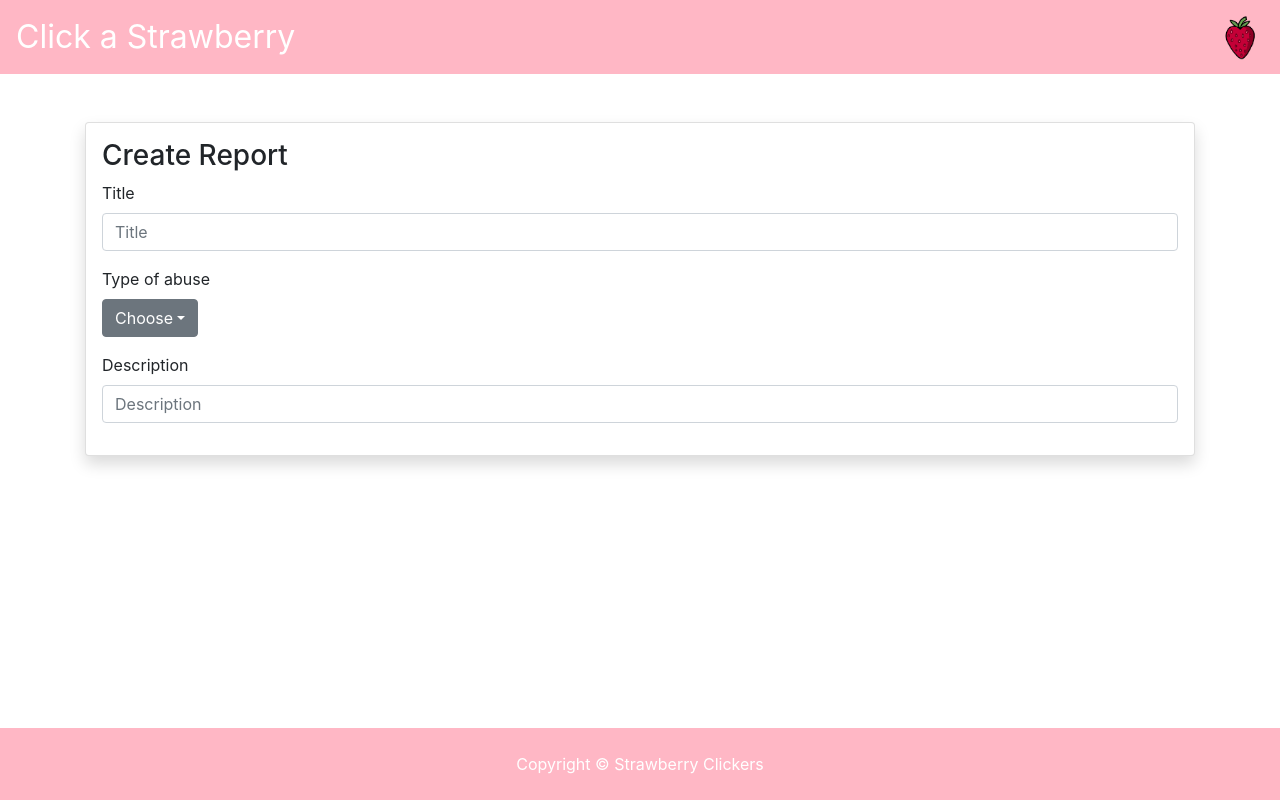
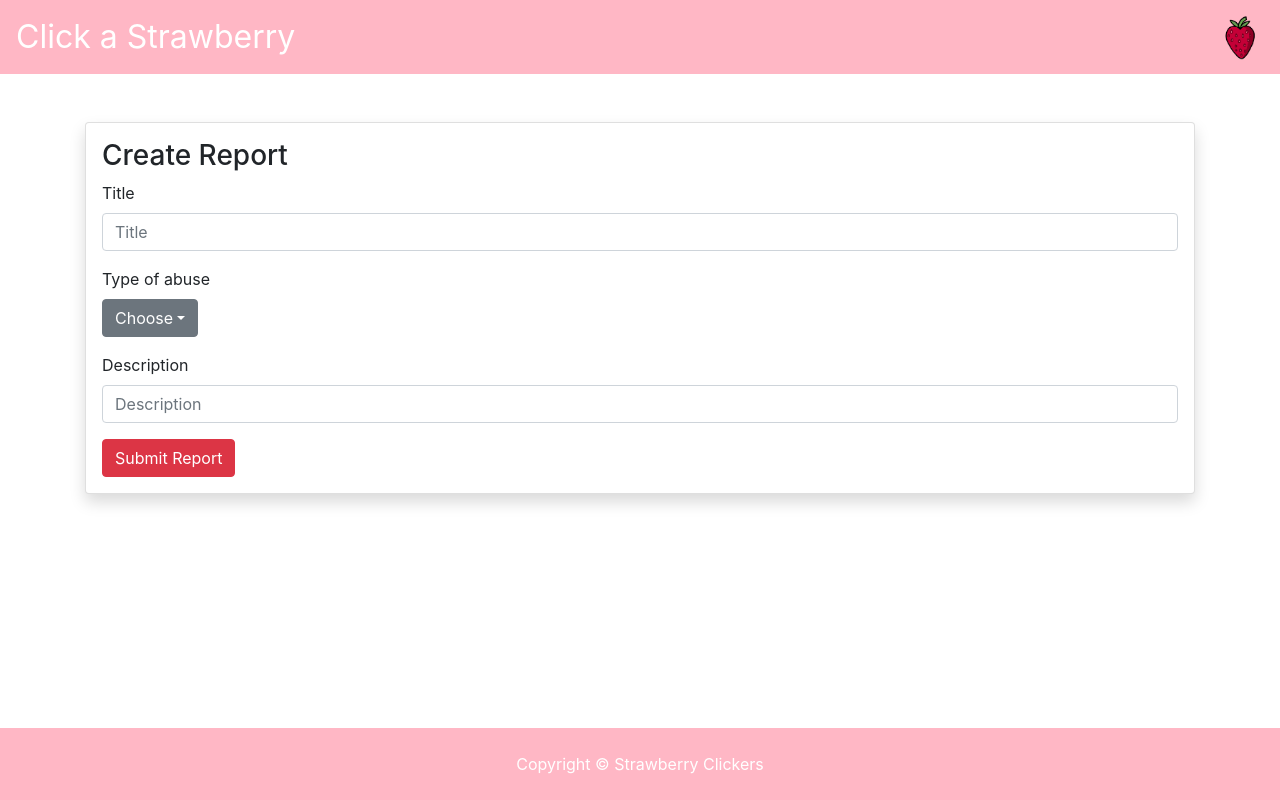
Before and after one commit to ginalamp/Kweens, a React (Create React App) app in the folder strawberry-app/: page /report in a window 1280 px wide. Built offline with nearby package versions, Linux system fonts and the light colour scheme.

Commit message:
Update form basic

```diff
--- a/strawberry-app/src/views/ReportPage/Report.jsx
+++ b/strawberry-app/src/views/ReportPage/Report.jsx
@@ -10,7 +10,8 @@ class Report extends Component {
 
   state = {
     title: '',
-    description: ''
+    description: '',
+    abuse_type: ''
   }
 
 
@@ -21,8 +22,7 @@ class Report extends Component {
     })
   }
 
-
-  createReport = (event) => {
+  submit = (event) => {
     axios.post(baseUrl.concat('create_report'), {
       'title': this.state.title,
       'description': this.state.description
@@ -67,6 +67,7 @@ class Report extends Component {
                       id={`dropdown-variants-Secondary`}
                       variant='secondary'
                       title='Choose'
+                      onChange={this.handleInputChange}
                     >
                       <Dropdown.Item>Gender-based Violence</Dropdown.Item>
                       <Dropdown.Item>Child Abuse</Dropdown.Item>
@@ -125,16 +126,17 @@ class Report extends Component {
                       type="button"
                       className="btn-warning"
                       onClick={this.redirectToGroupPage}
-                    >
+                      >
                       Cancel
                   </Button>{" "}
+                */}
 									<Button
 										type="button"
 										className="btn-danger"
-										onClick={this.delete}
+										onClick={this.submit}
 									>
-										Delete Group
-                  </Button>{" "} */}
+										Submit Report
+                  </Button>{" "}
                 </form>
               </Col>
             </Row>
```
Also changed, not shown: 2 other files (tests, documents, lock files or other folders).
